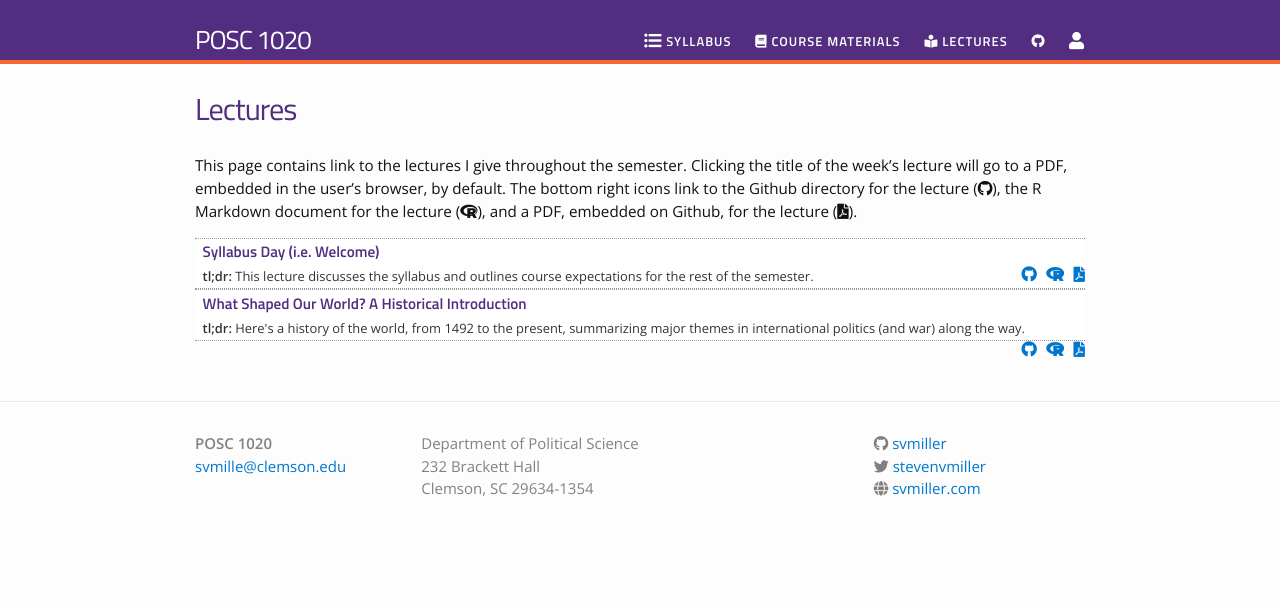
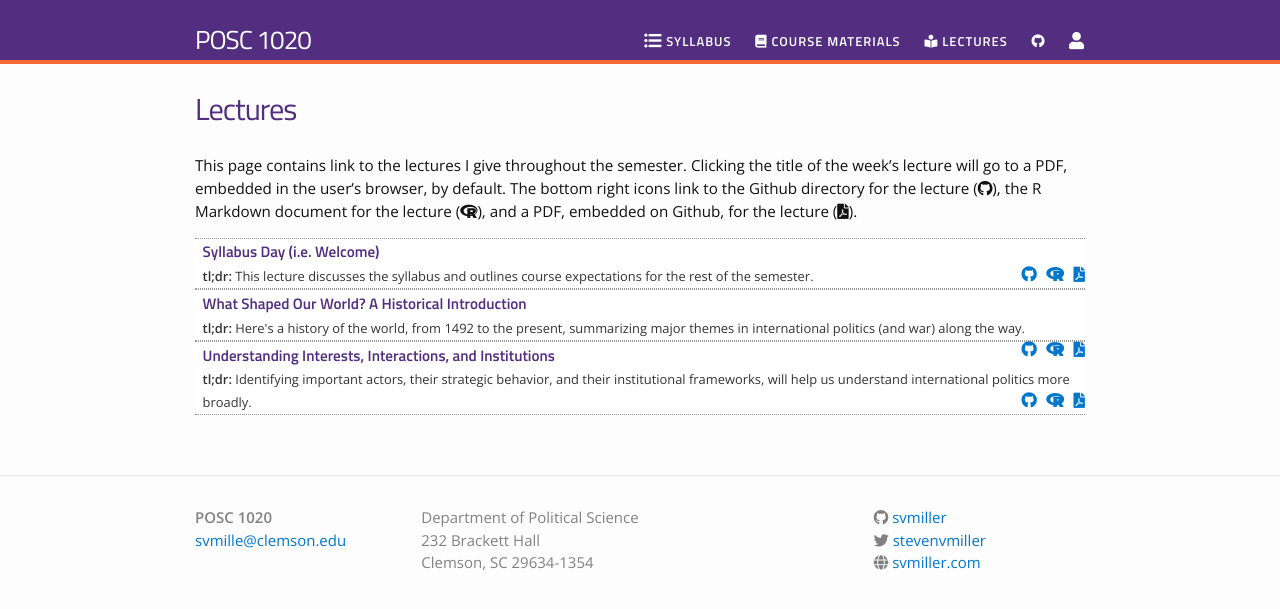
Before and after one commit to svmiller/posc1020, a Jekyll site: the page built from lectures.md, in a window 1280 px wide. Shown: the top 609 px of the page. Built offline with Jekyll 4.4.1, drawn with Linux system fonts in a browser that asks for light colours; nearby versions of some CDN libraries.

Commit message:
add iii lecture

```diff
--- a/_data/lectures.yml
+++ b/_data/lectures.yml
@@ -7,3 +7,8 @@
   filename: historical-intro
   dirname: historical-intro
   tldr: "Here's a history of the world, from 1492 to the present, summarizing major themes in international politics (and war) along the way."
+
+- title: "Understanding Interests, Interactions, and Institutions"
+  filename: iii
+  dirname: iii
+  tldr: "Identifying important actors, their strategic behavior, and their institutional frameworks, will help us understand international politics more broadly."
```
